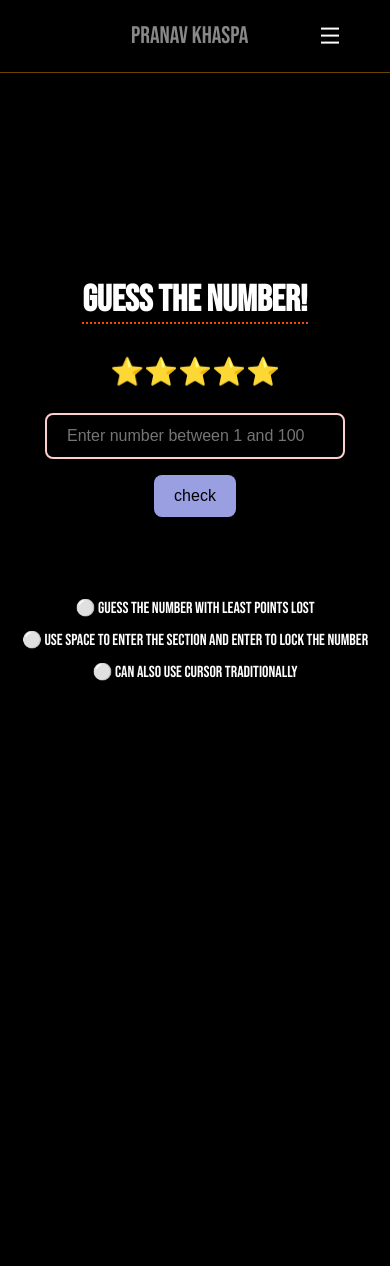
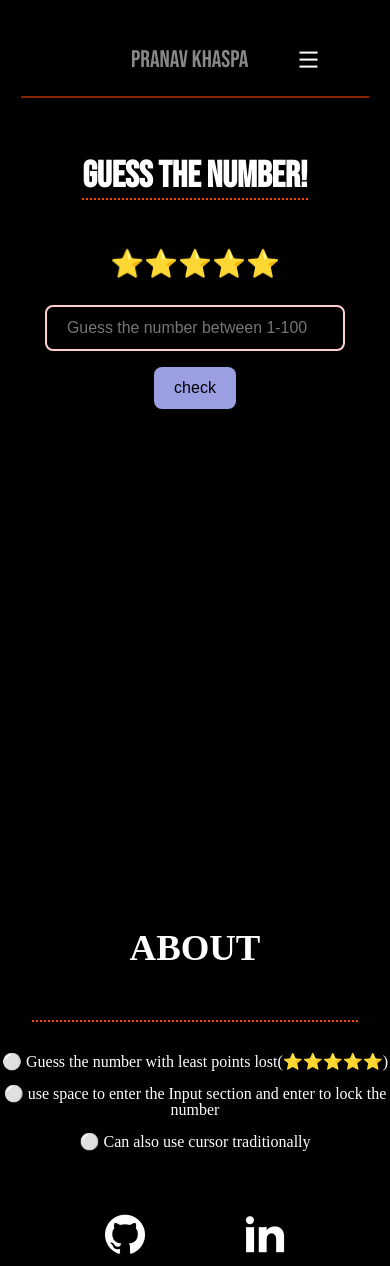
Before and after one commit to pranavkhaspa/guess-the-number, a plain HTML site: page game.html in a window 390 px wide. Before the commit the page ends 917 px from the top, so only its background shows below. Drawn offline with nearby package versions, Linux system fonts and the light colour scheme; a web font is replaced by a local one.

Commit message:
simple ui

```diff
--- a/game.html
+++ b/game.html
@@ -1,55 +1,71 @@
 <!DOCTYPE html>
 <html lang="en">
+
 <head>
     <meta charset="UTF-8">
     <meta name="viewport" content="width=device-width, initial-scale=1.0">
     <title>Guess the Number!</title>
     <link rel="preconnect" href="https://fonts.googleapis.com">
     <link rel="preconnect" href="https://fonts.gstatic.com" crossorigin>
+    <link href="https://cdn.jsdelivr.net/npm/remixicon@4.5.0/fonts/remixicon.css" rel="stylesheet" />
     <link
-    href="https://cdn.jsdelivr.net/npm/remixicon@4.5.0/fonts/remixicon.css"
-    rel="stylesheet"
-/>
-<link href="https://fonts.googleapis.com/css2?family=Bebas+Neue&family=DotGothic16&family=Open+Sans:ital,wght@0,300..800;1,300..800&family=Poppins:ital,wght@0,100;0,200;0,300;0,400;0,500;0,600;0,700;0,800;0,900;1,100;1,200;1,300;1,400;1,500;1,600;1,700;1,800;1,900&family=Press+Start+2P&family=Rubik+Dirt&display=swap" rel="stylesheet">
+        href="https://fonts.googleapis.com/css2?family=Bebas+Neue&family=DotGothic16&family=Open+Sans:ital,wght@0,300..800;1,300..800&family=Poppins:ital,wght@0,100;0,200;0,300;0,400;0,500;0,600;0,700;0,800;0,900;1,100;1,200;1,300;1,400;1,500;1,600;1,700;1,800;1,900&family=Press+Start+2P&family=Rubik+Dirt&display=swap"
+        rel="stylesheet">
     <link rel="stylesheet" href="styles.css">
     <script defer src="script.js"></script>
 </head>
+
 <body>
-
+    <div id="page1">
         <div id="navbar">
 
             <div id="hero">
                 <div id="brand">
                     <div id="logo"></div>
-            <span id="name">pranav khaspa</span> </div>
+                    <span id="name">pranav khaspa</span>
+                </div>
                 <i id="ham" class="ri-menu-fill"></i>
             </div>
             <div id="links">
-            <a href="">Home</a>
-            <a href="">About</a>
-            <a href="">Source Code</a>
+                <a id="anim" class="first" href="">Home</a>
+                <a id="anim" class="second" href="">About</a>
+                <a id="anim" href="">Source Code</a>
             </div>
 
         </div>
         <div id="main">
             <h1>Guess the number!</h1>
             <p id="score">⭐⭐⭐⭐⭐</p>
-    <!-- <p id="instruction"  ></p> -->
-    <input type="number"  placeholder="Enter number between 1 and 100"  name="number" id="num">
+            <input type="number" placeholder="Guess the number between 1-100" name="number" id="num">
             <button id="check">check</button>
             <a href="/game.html" id="restart">play again</a>
-    <div id="prevguess"><p></p></div>
-    <div id="msg">  </div>
+            <div id="prevguess">
+                <p></p>
+            </div>
+            <div id="msg"> </div>
+
+        </div>
+    </div>
+    </div>
+    <div id="about">
         <div id="rules">
-        <p>⚪ Guess the number with least points lost</p><br>
-        <p>⚪ use space to enter the section and enter to lock the number</p><br>
+            <h1>ABOUT</h1>
+            <p>⚪ Guess the number with least points lost(⭐⭐⭐⭐⭐)</p><br>
+            <p>⚪ use space to enter the Input section and enter to lock the number</p><br>
             <p>⚪ Can also use cursor traditionally</p><br>
-        <p id="hide" > Check console for testing</p>
+            <p id="hide"> Check console for testing</p>
+        </div>
+        <div id="footer">
+            <div id="leftfoot">
+            <a href="https://github.com/pranavkhaspa"><i class="ri-github-fill"></i></a>
+            <a href="https://www.linkedin.com/in/pranavkhaspa/"><i class="ri-linkedin-fill"></i></a>
+
+        </div>
 
         </div>
     </div>
 
 
+</body>
 
-</body>
 </html>
--- a/script.js
+++ b/script.js
@@ -95,3 +95,11 @@ function checknum() {
         instruction.innerText = "Please enter a valid number!";
     }
 }
+document.getElementsByClassName("second")[0].addEventListener("click", function(event) {
+    event.preventDefault(); // Prevent the default anchor behavior
+    document.getElementById("about").scrollIntoView({ behavior: "smooth" }); // Smooth scroll to #about
+});
+document.getElementsByClassName("first")[0].addEventListener("click", function(event) {
+    event.preventDefault(); // Prevent the default anchor behavior
+    document.getElementById("page1").scrollIntoView({ behavior: "smooth" }); // Smooth scroll to #about
+});
--- a/styles.css
+++ b/styles.css
@@ -9,23 +9,42 @@ html, body {
     width: 100%;
     font-size: 1rem;
     background-color: black;
+    scroll-behavior: smooth;
+}
+#footer a{
+    text-decoration: none;
+    color: white;
+}
+
+#page1{
+    height: 100%;
+    width: 100%;
+    font-size: 1rem;
+    background-color: black;
     font-family: "Bebas Neue", serif;
-
-
+    display: flex;
+    flex-direction: column;
+    align-items: center;
 }
 #hero i{
     display: none;
 }
 
 #navbar {
+    position: sticky;
+    top: 2%;
+    backdrop-filter: blur(20px  );
     height: 6rem;
     background-color: rgba(76, 0, 151, 0);
     display: flex;
     align-items: center;
     justify-content: space-between;
-    border-bottom: 1px solid rgba(255, 166, 0, 0.425);
+    border: 1px solid rgba(255, 166, 0, 0.425);
     padding: 0 1rem;
     flex-wrap: wrap;
+    border-radius: 12vh;
+    width: 89vw;
+    margin: 1.5rem;
 }
 #brand{
     height: auto;
@@ -90,15 +109,21 @@ html, body {
     display: flex;
     flex-direction: column;
     align-items: center;
-    justify-content: center;
+
 }
+#num{
+    text-align: left;
+    font-size: 0.9933rem;
+
+ }
 
 /* Heading */
 h1 {
     font-size: 5rem;
     text-align: center;
     border-bottom: 2px dotted orangered;
-    margin-bottom: 1rem;
+    margin: 2rem;
+
 }
 
 /* Score and Instruction */
@@ -161,9 +186,22 @@ button {
     margin: 20px auto;
 }
 
+
+
+#about{
+    height: auto;
+    width: 100%;
+    background-color: #08080833;
+    color: white;
+
+}
+#about h1{
+    line-height: 9rem;
+}
 #rules {
+    margin-top: 20rem;
     font-size: 1.7rem;
-    line-height: 1.7rem;
+    line-height: 3rem;
     margin-top: 1rem;
     text-align: center;
 }
@@ -171,15 +209,51 @@ button {
 /* easteregg */
 #hide {
     color: black;
+}#source{
+    height: auto;
+    background-color: black;
+    color: white;
+
 }
 
+#footer i{
+    font-size: 3rem;
+    margin: 0 1rem;
+
+
+
+}
+#footer{
+    bottom: -5rem;
+    display: flex;
+    position: relative;
+
+}
+#leftfoot{
+    /* background-color: #fff; */
+    width: 100%;
+    position: absolute;
+
+   bottom: 0.5vw;
+   text-align: center;
+
+
+}
+leftfoot i{
+    padding-bottom: 12rem;
+}
+
+
 /* Responsive Design */
-@media (max-width: 768px) {
+@media (max-width: 818px) {
     /* Navbar adjustments */
     #navbar {
         flex-direction: column;
         height: auto;
         align-items: center;
+        border-radius: 0%;
+        border: black;
+        border-bottom: 0.13rem double rgba(255, 68, 0, 0.534);
     }
 
     #logo {
@@ -190,6 +264,11 @@ button {
         flex-direction: column;
         width: 100%;
         align-items: center;
+    }
+    #anim:hover{
+        background-color: rgba(153, 205, 50, 0.397);
+        width: 100%;
+        text-align: center;
     }
 
     #links a {
@@ -242,5 +321,10 @@ button {
     #links a{
         color: white;
     }
+    #num{
+       width: 300px;
+       text-align: left;
+       padding-right: 1rem;
+    }
 
 }
```
Lines whose indentation alone changed are shown as unchanged.
